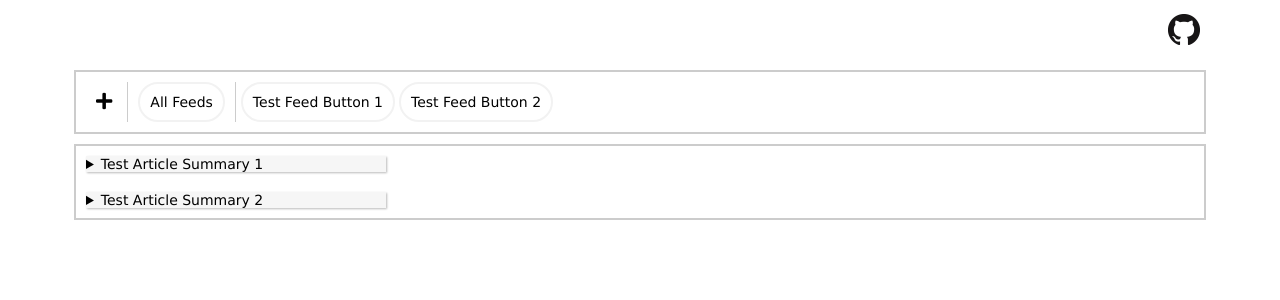
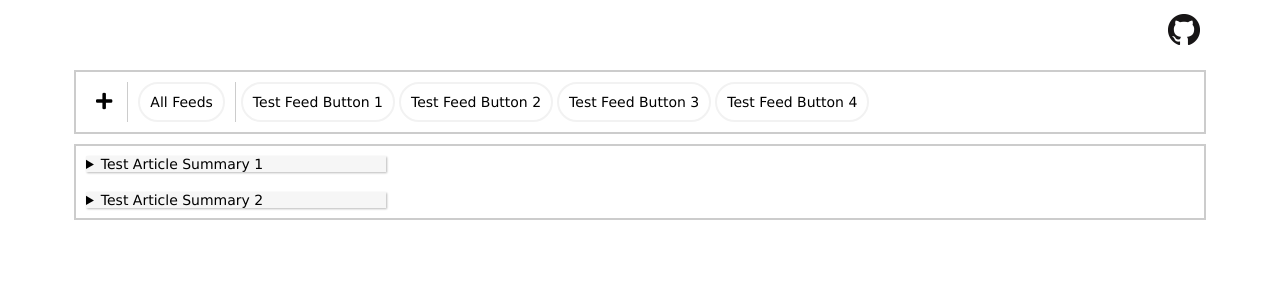
Before and after one commit to m1k3f/RssMedia, a React (Create React App) app in the folder ClientApp/: page / in a window 1280 px wide. Shown: the top 300 px of the page. Built offline with nearby package versions, Linux system fonts and the light colour scheme.

Commit message:
added new feedbar test buttons

```diff
--- a/ClientApp/src/components/FeedBar.js
+++ b/ClientApp/src/components/FeedBar.js
@@ -91,6 +91,12 @@ export class FeedBar extends Component {
                     <a name="btnFeeds" onClick={this.handleFeedButton}>
                         Test Feed Button 2
                     </a>
+                    <a name="btnFeeds" onClick={this.handleFeedButton}>
+                        Test Feed Button 3
+                    </a>
+                    <a name="btnFeeds" onClick={this.handleFeedButton}>
+                        Test Feed Button 4
+                    </a>
                 </div>
             </div>
         );
```
